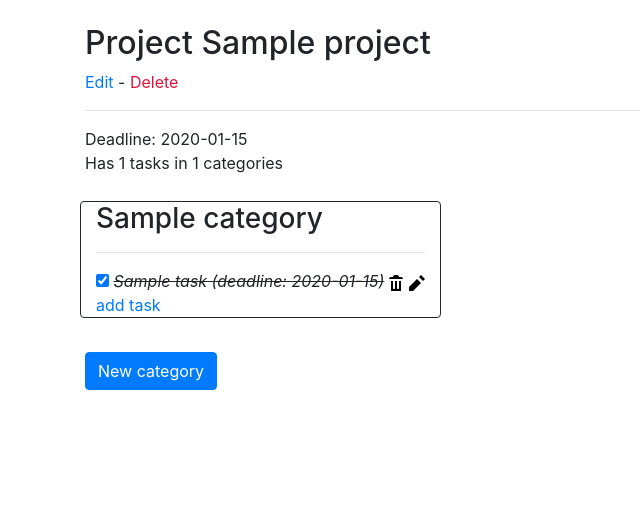
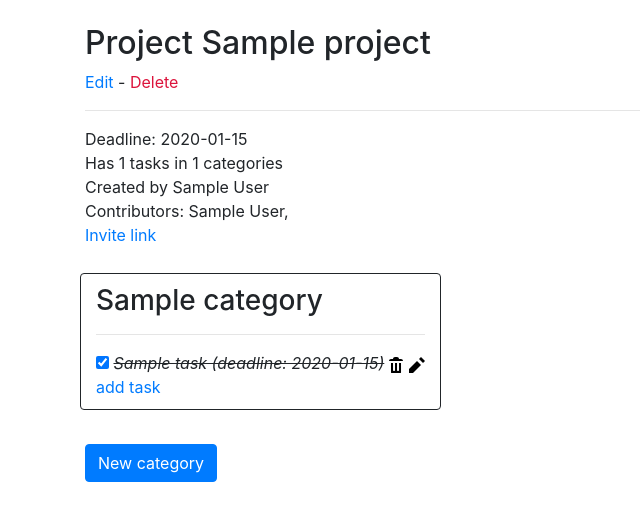
Before and after one commit to ounai/Projectus, a Flask app: page /projects/1/ in a window 1280 px wide. Shown: the part 56-577 px from the top of the page, without its empty margins (0-640 px from the left). Run offline with Flask 2, Linux system fonts and the light colour scheme; a user stored in the database is signed in; tables that the repository leaves empty hold one stand-in row (values such as "Sample post"); some libraries are stand-ins or nearby versions.

Commit message:
ability to invite users to collaborate

```diff
--- a/application/projects/models.py
+++ b/application/projects/models.py
@@ -1,5 +1,9 @@
+from random import randint
+
 from application import db
 from application.models import Base
+
+from application.auth.models import UserProject
 
 from sqlalchemy.sql import text
 
@@ -7,23 +11,30 @@ class Project(Base):
     name = db.Column(db.String(144), nullable = False)
     complete = db.Column(db.Boolean, nullable = False)
     deadline = db.Column(db.Date, nullable = False)
+    invite_token = db.Column(db.Integer, nullable = False)
 
-    account_id = db.Column(db.Integer, db.ForeignKey("account.id"), nullable = False)
+    creator = db.Column(db.Integer, db.ForeignKey("account.id"), nullable = False)
+    accounts = db.relationship('User', secondary = "user_project")
 
     tasks = db.relationship("Task", backref = "project_task", lazy = True)
     categories = db.relationship("Category", backref = "category", lazy = True)
 
-    def __init__(self, name, deadline, account_id):
+    def __init__(self, name, deadline, creator):
         self.name = name
         self.complete = False
         self.deadline = deadline
-        self.account_id = account_id
+        self.creator = creator
+        self.invite_token = randint(1000000000, 9999999999)
+
+    def has_access(self, account_id):
+        user_project = UserProject.query.filter_by(account_id = account_id, project_id = self.id)
+        return user_project.count() >= 1
 
     @staticmethod
     def find_projects_by_user_with_tasks_due_on(account_id, deadline):
         stmt = text("SELECT Project.id, Project.name FROM Project"
                     " LEFT JOIN Task on Task.project_id = Project.id"
-                    " WHERE (Task.deadline = :deadline AND Project.account_id = :account_id AND NOT Task.complete)"
+                    " WHERE (Task.deadline = :deadline AND Project.creator = :account_id AND NOT Task.complete)"
                     " GROUP BY Project.id").params(deadline = deadline, account_id = account_id)
 
         res = db.engine.execute(stmt)
--- a/application/projects/views.py
+++ b/application/projects/views.py
@@ -4,11 +4,13 @@ from flask_login import login_required, current_user
 from application import app, db
 from application.projects.models import Project, Task, Category
 from application.projects.forms import ProjectForm, TaskForm, CategoryForm
+from application.auth.models import User
 
 @app.route("/projects/", methods=["GET"])
 @login_required
 def projects_list():
-    return render_template("projects/list.html", projects = Project.query.filter_by(account_id = current_user.id))
+    projects = current_user.projects
+    return render_template("projects/list.html", projects = projects)
 
 @app.route("/projects/", methods=["POST"])
 @login_required
@@ -23,6 +25,8 @@ def projects_create():
     db.session().add(new_project)
     db.session().commit()
 
+    current_user.add_project(new_project.id)
+
     return redirect(url_for("projects_list"))
 
 @app.route("/projects/new/")
@@ -35,11 +39,13 @@ def projects_form():
 def projects_view(project_id):
     project = Project.query.get(project_id)
 
-    if project.account_id == current_user.id:
+    if project.has_access(current_user.id):
         tasks = Task.query.filter_by(project_id = project.id)
         categories = Category.query.filter_by(project_id = project.id)
+        creator = User.query.get(project.creator)
+        contributors = project.accounts
 
-        return render_template("projects/view.html", project = project, tasks = tasks, categories = categories)
+        return render_template("projects/view.html", project = project, tasks = tasks, categories = categories, creator_name = creator.name, contributors = contributors)
     else:
         return redirect(url_for("projects_list"))
 
@@ -48,7 +54,7 @@ def projects_view(project_id):
 def projects_edit_form(project_id):
     project = Project.query.get(project_id)
 
-    if project.account_id == current_user.id:
+    if project.has_access(current_user.id):
         return render_template("projects/edit.html", project = project, form = ProjectForm())
     else:
         return redirect(url_for("projects_list"))
@@ -58,7 +64,7 @@ def projects_edit_form(project_id):
 def projects_confirm_delete(project_id):
     project = Project.query.get(project_id)
 
-    if project.account_id == current_user.id:
+    if project.has_access(current_user.id):
         task_count = Task.query.filter_by(project_id = project.id).count()
 
         return render_template("projects/confirm_delete.html", project = project, task_count = task_count)
@@ -70,7 +76,7 @@ def projects_confirm_delete(project_id):
 def projects_delete(project_id):
     project = Project.query.get(project_id)
 
-    if project.account_id == current_user.id:
+    if project.has_access(current_user.id):
         Task.query.filter_by(project_id = project.id).delete()
         Category.query.filter_by(project_id = project.id).delete()
         Project.query.filter_by(id = project_id).delete()
@@ -84,7 +90,7 @@ def projects_delete(project_id):
 def projects_edit(project_id):
     project = Project.query.get(project_id)
 
-    if project.account_id == current_user.id:
+    if project.has_access(current_user.id):
         form = ProjectForm(request.form)
 
         if not form.validate():
@@ -95,7 +101,20 @@ def projects_edit(project_id):
 
         db.session().commit()
 
-    return redirect(url_for("projects_view", project_id = project_id))
+    return redirect(url_for("projects_view", project_id = project.id))
+
+@app.route("/projects/join/<invite_token>")
+@login_required
+def projects_join(invite_token):
+    project = Project.query.filter_by(invite_token = invite_token).first()
+
+    if project:
+        if not project.has_access(current_user.id):
+            current_user.add_project(project.id)
+
+        return redirect(url_for("projects_view", project_id = project.id))
+    else:
+        return redirect(url_for("index"))
 
 @app.route("/projects/<project_id>/category/<category_id>/new_task/", methods=["GET"])
 @login_required
@@ -103,7 +122,7 @@ def tasks_form(project_id, category_id):
     project = Project.query.get(project_id)
     category = Category.query.get(category_id)
 
-    if project.account_id == current_user.id and category.project_id == project.id:
+    if project.has_access(current_user.id) and category.project_id == project.id:
         return render_template("projects/new_task.html", form = TaskForm(), project = project, category = category)
     else:
         return redirect(url_for("projects_list"))
@@ -114,7 +133,7 @@ def tasks_create(project_id, category_id):
     project = Project.query.get(project_id)
     category = Category.query.get(category_id)
 
-    if project.account_id == current_user.id and category.project_id == project.id:
+    if project.has_access(current_user.id) and category.project_id == project.id:
         form = TaskForm(request.form)
 
         if not form.validate():
@@ -133,7 +152,7 @@ def tasks_toggle_complete(project_id, task_id):
     project = Project.query.get(project_id)
     task = Task.query.get(task_id)
 
-    if project.account_id == current_user.id and task.project_id == project.id:
+    if project.has_access(current_user.id) and task.project_id == project.id:
         task.complete = not task.complete
 
         db.session.commit()
@@ -146,7 +165,7 @@ def tasks_delete(project_id, task_id):
     project = Project.query.get(project_id)
     task = Task.query.get(task_id)
 
-    if project.account_id == current_user.id and task.project_id == project.id:
+    if project.has_access(current_user.id) and task.project_id == project.id:
         Task.query.filter_by(id = task_id).delete()
 
         db.session.commit()
@@ -159,7 +178,7 @@ def tasks_edit_form(project_id, task_id):
     project = Project.query.get(project_id)
     task = Task.query.get(task_id)
 
-    if project.account_id == current_user.id and task.project_id == project.id:
+    if project.has_access(current_user.id) and task.project_id == project_id:
         return render_template("projects/edit_task.html", project = project, task = task, form = TaskForm())
     else:
         return redirect(url_for("projects_list"))
@@ -170,7 +189,7 @@ def tasks_edit(project_id, task_id):
     project = Project.query.get(project_id)
     task = Task.query.get(task_id)
 
-    if project.account_id == current_user.id and task.project_id == project.id:
+    if project.has_access(current_user.id) and task.project_id == project.id:
         form = TaskForm(request.form)
 
         if not form.validate():
@@ -188,7 +207,7 @@ def tasks_edit(project_id, task_id):
 def categories_form(project_id):
     project = Project.query.get(project_id)
 
-    if project.account_id == current_user.id:
+    if project.has_access(current_user.id):
         return render_template("projects/new_category.html", form = CategoryForm(), project = project)
     else:
         return redirect(url_for("projects_list"))
@@ -198,7 +217,7 @@ def categories_form(project_id):
 def categories_create(project_id):
     project = Project.query.get(project_id)
 
-    if project.account_id == current_user.id:
+    if project.has_access(current_user.id):
         form = CategoryForm(request.form)
 
         if not form.validate():
--- a/application/templates/auth/register_form.html
+++ b/application/templates/auth/register_form.html
@@ -1,6 +1,8 @@
 {% extends "layout.html" %}
 
 {% block body %}
+  <center>
+    <div class="col-md-6">
       <span style="color: red;">
         {{ error }}
 
@@ -41,4 +43,6 @@
 
         <input class="form-control btn btn-primary" type="submit" value="Register" />
       </form>
+    </div>
+  </center>
 {% endblock %}
--- a/application/templates/projects/new.html
+++ b/application/templates/projects/new.html
@@ -3,8 +3,8 @@
 {% block body %}
   <h2>New project</h2>
   <form method="POST" action="{{ url_for('projects_create') }}">
-    {{ form.name.label }}  {{ form.name }} <br />
-    {{ form.deadline.label }} {{ form.deadline }}
+    {{ form.name.label }}  {{ form.name(required = True) }} <br />
+    {{ form.deadline.label }} {{ form.deadline(required = True) }}
 
     {% for error in form.name.errors %}
       <br />
--- a/application/templates/projects/new_task.html
+++ b/application/templates/projects/new_task.html
@@ -3,8 +3,8 @@
 {% block body %}
   <h2>New task for project {{ project.name }}</h2>
   <form method="POST" action="{{ url_for('tasks_create', project_id = project.id, category_id = category.id) }}">
-    {{ form.name.label }} {{ form.name }} <br />
-    {{ form.deadline.label }} {{ form.deadline }} </br />
+    {{ form.name.label }} {{ form.name(required = True) }} <br />
+    {{ form.deadline.label }} {{ form.deadline(required = True) }} </br />
 
     <input type="submit" value="Add task" />
   </form>
--- a/application/templates/projects/view.html
+++ b/application/templates/projects/view.html
@@ -7,6 +7,8 @@
       border-radius: 4px;
       border-color: rgb(33, 37, 41);
       margin: 10px;
+      padding-top: 10px;
+      padding-bottom: 10px;
     }
 
     .icon {
@@ -28,6 +30,13 @@
   <p>
     Deadline: {{ project.deadline }}<br />
     Has {{ tasks.count() }} tasks in {{ categories.count() }} categories<br />
+    Created by {{ creator_name }}<br />
+    Contributors:
+    {% for contributor in contributors %}
+      {{ contributor.name }},
+    {% endfor %}
+    <br />
+    <a href="{{ url_for('projects_join', invite_token = project.invite_token) }}">Invite link</a>
   </p>
 
   <div class="row justify-content-md">
--- a/application/views.py
+++ b/application/views.py
@@ -11,7 +11,7 @@ def index():
     if current_user.is_authenticated:
         today_date = date.today()
 
-        projects_due_today = Project.query.filter_by(account_id = current_user.id, complete = False, deadline = today_date)
+        projects_due_today = Project.query.filter_by(creator = current_user.id, complete = False, deadline = today_date)
         projects_with_tasks_due_today = Project.find_projects_by_user_with_tasks_due_on(current_user.id, today_date)
 
         return render_template("index.html", projects_due_today = projects_due_today, projects_with_tasks_due_today = projects_with_tasks_due_today)
```
Also changed, not shown: application/auth/models.py (+19 -4 lines), application/templates/projects/edit.html (+5 -3 lines). Lines whose indentation alone changed are shown as unchanged.
